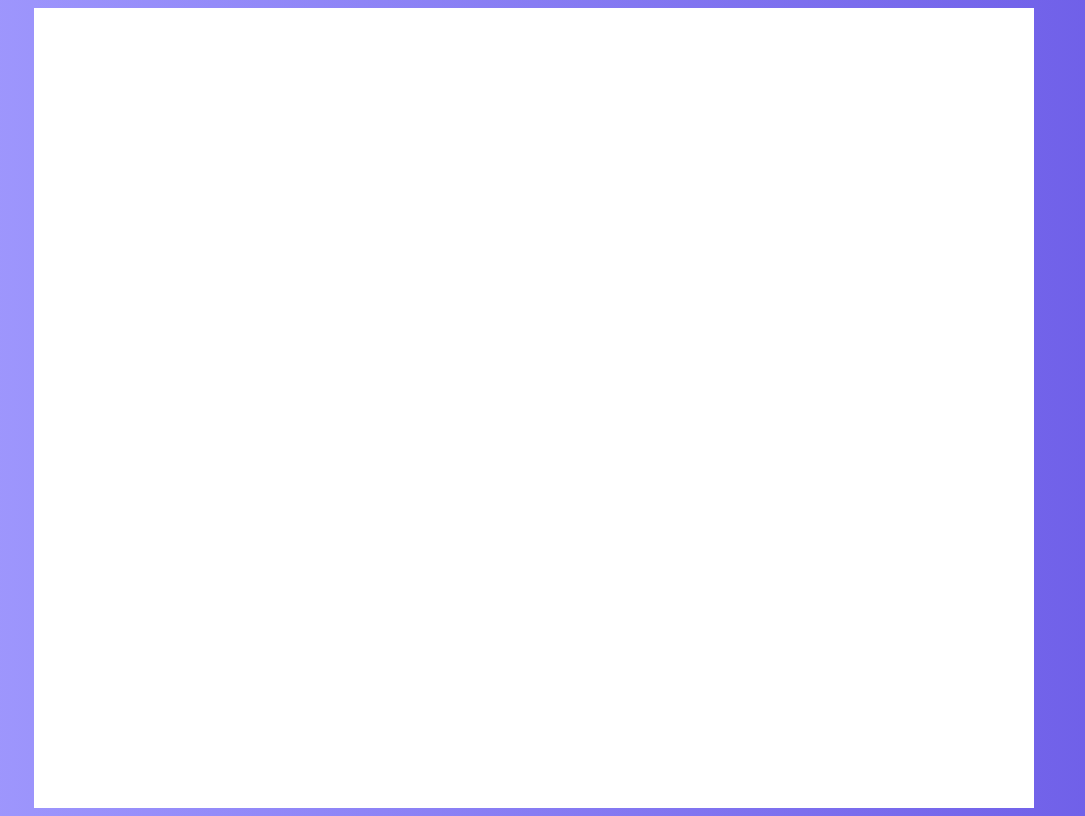
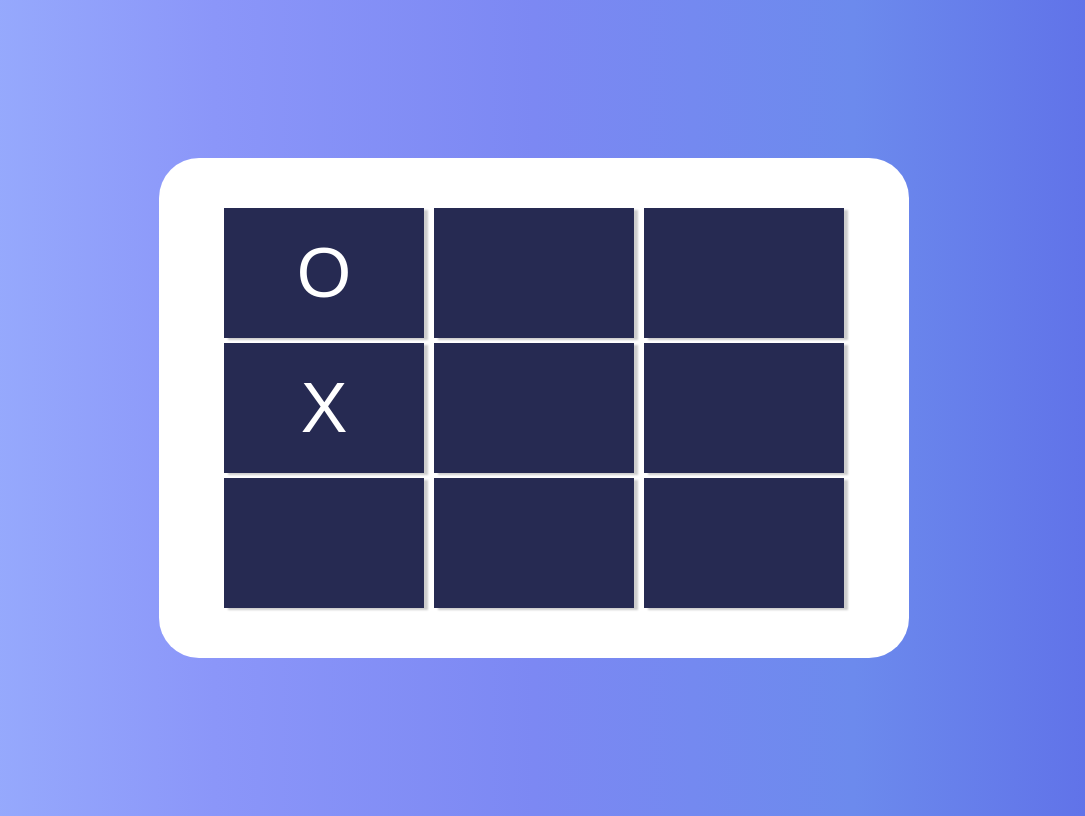
Before and after one commit to LeoAnders/JogoDaVelha, a plain HTML site: page index.html in a window 1280 px wide. Shown: the whole page, without its empty margins (106-1191 px from the left). Drawn offline with Linux system fonts and the light colour scheme.

Commit message:
Update CSS

```diff
--- a/index.html
+++ b/index.html
@@ -10,6 +10,7 @@
   <script src="./script.js" defer></script>
   <!--Style code-->
   <link rel="stylesheet" href="style.css">
+
 </head>
 
 <body>
@@ -19,8 +20,8 @@
     <div class="game-space">
       <!--First row-->
     <div>
-      <div id="00" class="piece"></div>
-      <div id="01" class="piece"></div>
+      <div id="00" class="piece"> <div class="o">O</div> </div>
+      <div id="01" class="piece"> <div class="x">X</div> </div>
       <div id="02" class="piece"></div>
     </div>
     <!--second row-->
--- a/style.css
+++ b/style.css
@@ -1,6 +1,8 @@
 *{
   padding: 0;
   bottom: 0 ;
+  font-family: arial;
+
 }
 
 body{
@@ -9,30 +11,45 @@ body{
   justify-content: center;
   min-height: 100vh;
   background-image: linear-gradient(to right,
-    #a29bfe,
-    #948bf9,
-    #877cf3,
-    #7a6ced,
-    #6c5ce7);
+    #9bb2fe,
+    #8b96f9,
+    #7c88f3,
+    #6c8aed,
+    #5c6ae7);
 
 }
 
 .game-space{
   display: flex;
   align-items: center;
-
   justify-content: center;
   background-color: white;
-  width: 1000px;
-  height: 800px;
+  width: 750px;
+  border-radius: 40px;
+  height: 500px;
   text-align: center;
 
 }
 
 
 .piece{
-
+  display: flex;
+  align-items: center;
+  justify-content: center;
+  background-color: rgb(38, 42, 82);
+  margin: 5px;
   width: 200px;
-  height: 170px;
+  height: 130px;
+  box-shadow: 4px 2px 2px rgb(204, 204, 204);
 
 }
+
+.o{
+  font-size: 70px;
+  color: white;
+}
+.x{
+  font-size: 70px;
+  color: white;
+
+}
```
